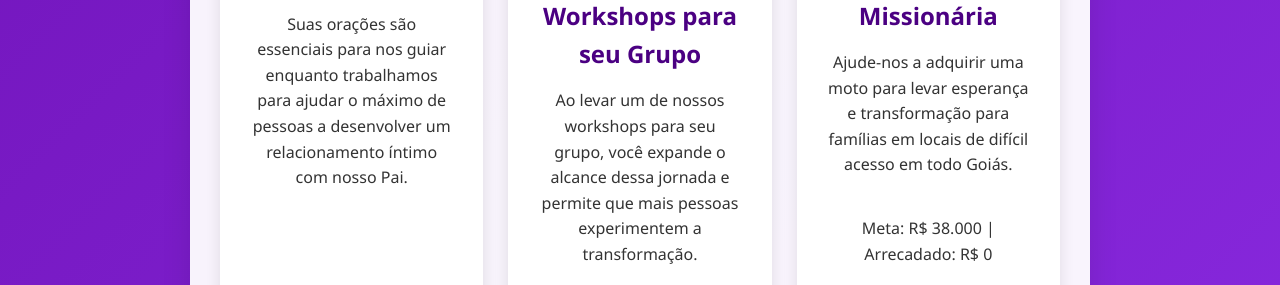
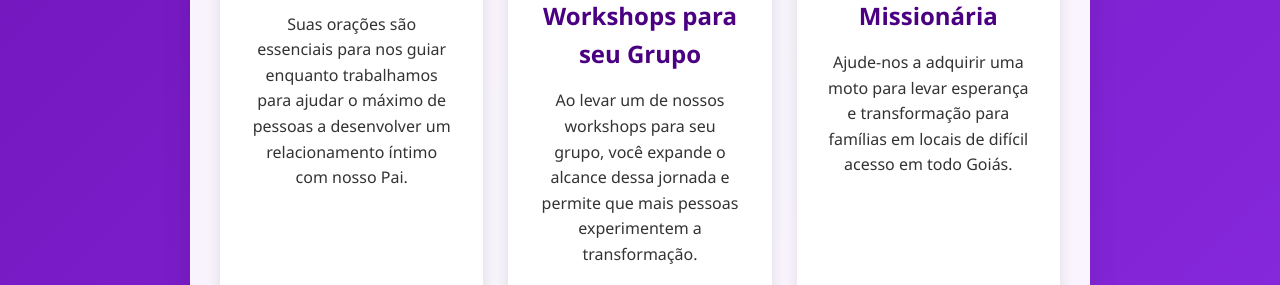
Before and after one commit to felliperoscelli/ObrigadoEEC, a plain HTML site: page index.html in a window 1280 px wide. Shown: the part 1196-1481 px from the top of the page. Drawn offline with Linux system fonts and the light colour scheme.

Commit message:
Add files via upload

```diff
--- a/index.html
+++ b/index.html
@@ -75,7 +75,6 @@
                             <div class="progress-bar">
                                 <div class="progress-fill" style="width: 0%"></div>
                             </div>
-                            <p class="progress-text">Meta: R$ 38.000 | Arrecadado: R$ 0</p>
                         </div>
                         <div class="card-action">
                             <button class="btn-primary" onclick="showMotoPage()">
```
